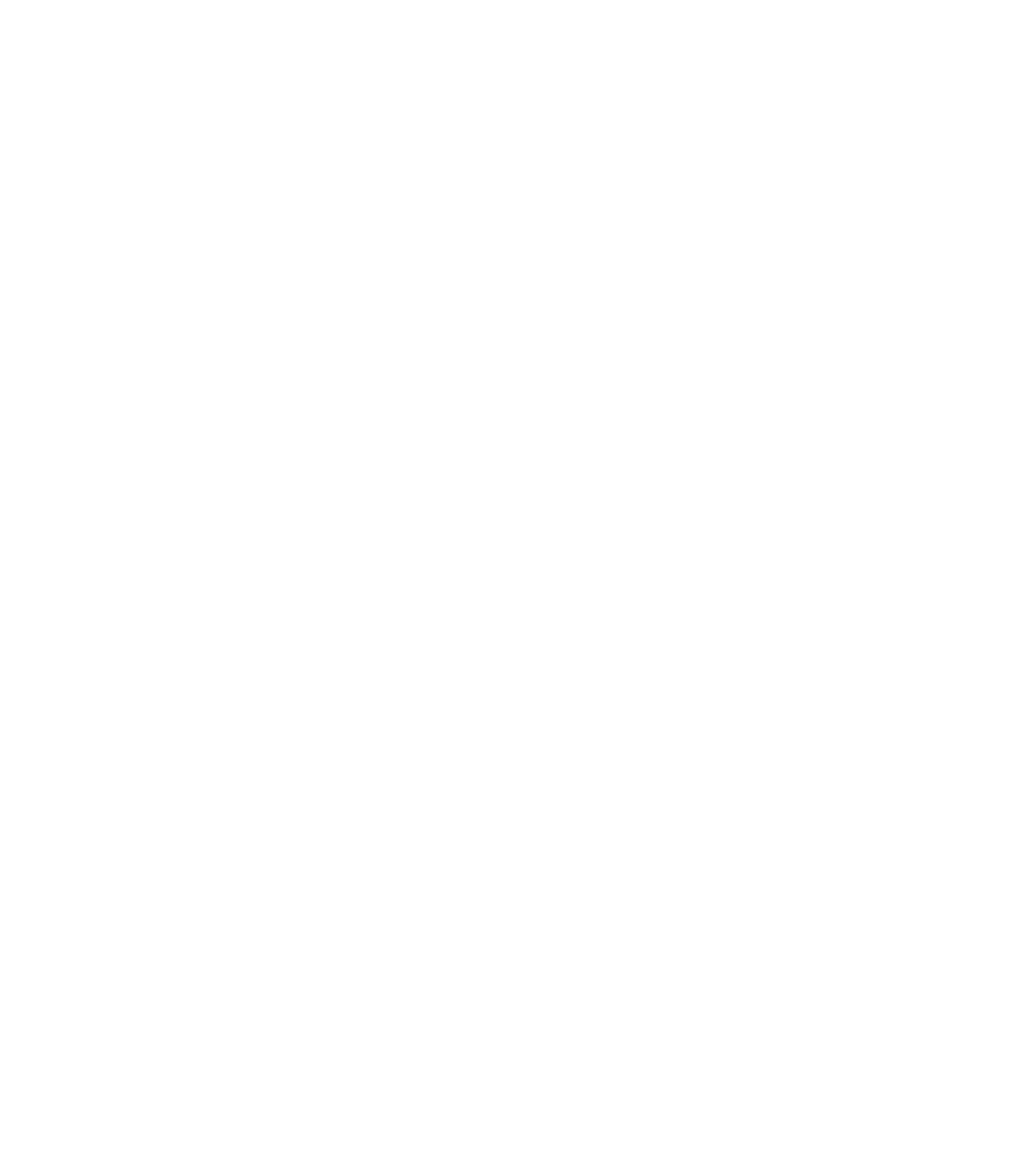
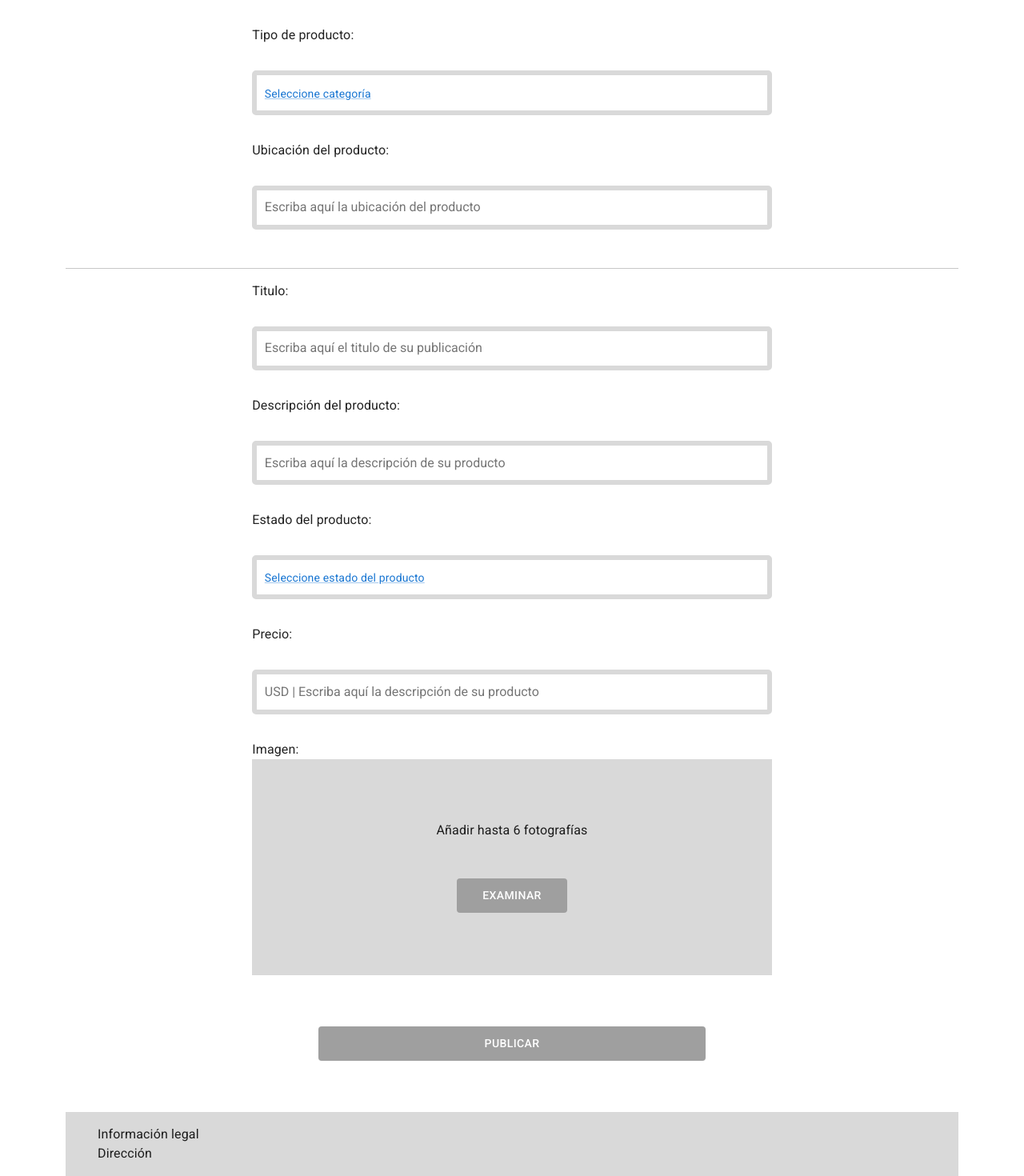
Before and after one commit to No-Country/c12-g21-m-java-react, a React (Vite) app in the folder Frontend/proyecto-nocountry/: page /vender in a window 1280 px wide. Shown: the part 222-1692 px from the top of the page at 80% size. Before the commit the page ends 800 px from the top, so only its background shows below. Built offline with nearby package versions, Linux system fonts and the light colour scheme.

Commit message:
se agrega pagina de registro para venta

```diff
--- a/Frontend/proyecto-nocountry/src/pages/vender/Vender.jsx
+++ b/Frontend/proyecto-nocountry/src/pages/vender/Vender.jsx
@@ -1,15 +1,91 @@
 import { Container } from "react-bootstrap";
-import {} from "@mui/material";
+import { Box, Link, Button } from "@mui/material";
+import "../vender/vender-style.css"
 
-const Vender = () => {
+const labelLinkCat = <Link
+    component="button"
+    variant="body2"
+    onClick={() => {
+        console.info("I'm a button.");
+    }}
+> Seleccione categoría </Link>
+
+const labelLinkEstado = <Link
+    component="button"
+    variant="body2"
+    onClick={() => {
+        console.info("I'm a button.");
+    }}
+> Seleccione estado del producto </Link>
+
+function Vender() {
     return (
         <Container maxWidth="md" className="main-vender">
             <div className='tittle-vender'>
-                <h2>Lorem, ipsum dolor sit amet</h2>
+                <h2>Vende tus productos usados de forma simple</h2>
             </div>
-            <div className='form-vender'></div>
+            <div className='form-vender'>
+                <Box component="form" className="first-form">
+                    <label htmlFor="form">Tipo de producto: </label>
+                    <Box component="text" className="linkBox">
+                        {labelLinkCat}
+                    </Box>
+                </Box>
+
+                <Box component="form" className="first-form">
+                    <label htmlFor="form">Ubicación del producto: </label>
+                    <Box component="input" className="linkBox" placeholder="Escriba aquí la ubicación del producto"></Box>
+                </Box>
+                <hr />
+                <Box className="second-form">
+                    <Box component="form" className="first-form">
+                        <label htmlFor="form">Titulo: </label>
+                        <Box component="input" className="linkBox" placeholder="Escriba aquí el titulo de su publicación"></Box>
+                    </Box>
+
+                    <Box component="form" className="first-form">
+                        <label htmlFor="form">Descripción del producto: </label>
+                        <Box component="input" className="linkBox" placeholder="Escriba aquí la descripción de su producto"></Box>
+                    </Box>
+
+                    <Box component="form" className="first-form">
+                        <label htmlFor="form">Estado del producto: </label>
+                        <Box component="text" className="linkBox">
+                            {labelLinkEstado}
+                        </Box>
+                    </Box>
+
+                    <Box component="form" className="first-form">
+                        <label htmlFor="form">Precio: </label>
+                        <Box component="input" className="linkBox" placeholder="USD | Escriba aquí la descripción de su producto"></Box>
+                    </Box>
+
+                    <Box component="form" className="first-form">
+                        <label htmlFor="form">Imagen: </label>
+                        <Box className="fotoContainer"
+                            sx={{
+                                height: 270,
+                                backgroundColor: '#d9d9d9',
+                            }} >
+                            <p>Añadir hasta 6 fotografías</p>
+                            <Button>Examinar</Button>
+                        </Box>
+                    </Box>
+
+                    <div className="btnPublicar">
+                        <Button>Publicar</Button>
+                    </div>
+
+                    <div className="infoLegal">
+                        <p>Información legal</p>
+                        <p>Dirección</p>
+                    </div>
+
+                </Box>
+            </div>
         </Container>
-    )
+
+    );
 }
 
 export default Vender
--- /dev/null
+++ b/Frontend/proyecto-nocountry/src/pages/vender/vender-style.css
@@ -0,0 +1,81 @@
+.tittle-vender {
+    background-color: #d9d9d9;
+    padding: 2rem;
+    margin: 2.5rem 0;
+    text-align: center;
+}
+
+.first-form {
+    max-width: 60%;
+    padding: 0 10px;
+    margin: 0 auto;
+    display: flex;
+    flex-direction: column;
+}
+
+.linkBox {
+    border: 6px solid #d9d9d9;
+    border-radius: 5px;
+    padding: .6rem;
+    margin: 2rem 0;
+}
+
+.linkBoxUsd {
+    border: 6px solid #d9d9d9;
+    border-radius: 5px;
+    margin: 2rem 0;
+    display: flex;
+    align-items: center;
+}
+
+.linkBoxInput {
+    border: none;
+    width: 100%;
+}
+
+.fotoContainer {
+    display: flex;
+    flex-direction: column;
+    justify-content: center;
+    align-items: center;
+}
+
+.fotoContainer p {
+    margin-bottom: 3rem;
+}
+
+.fotoContainer Button {
+    background-color: #9f9f9f;
+    color: white;
+    padding: .6rem 2rem;
+}
+
+.fotoContainer Button:hover {
+    background-color: black;
+}
+
+.btnPublicar {
+    display: flex;
+    flex-direction: column;
+    align-items: center;
+}
+
+.btnPublicar Button {
+    background-color: #9f9f9f;
+    color: white;
+    padding: .6rem 13rem;
+    margin: 4rem 0;
+}
+
+.btnPublicar Button:hover {
+    background-color: black;
+}
+
+.infoLegal {
+    background-color: #d9d9d9;
+    padding: 1rem 2.5rem;
+}
+
+.infoLegal p {
+    margin: 0;
+}
```
